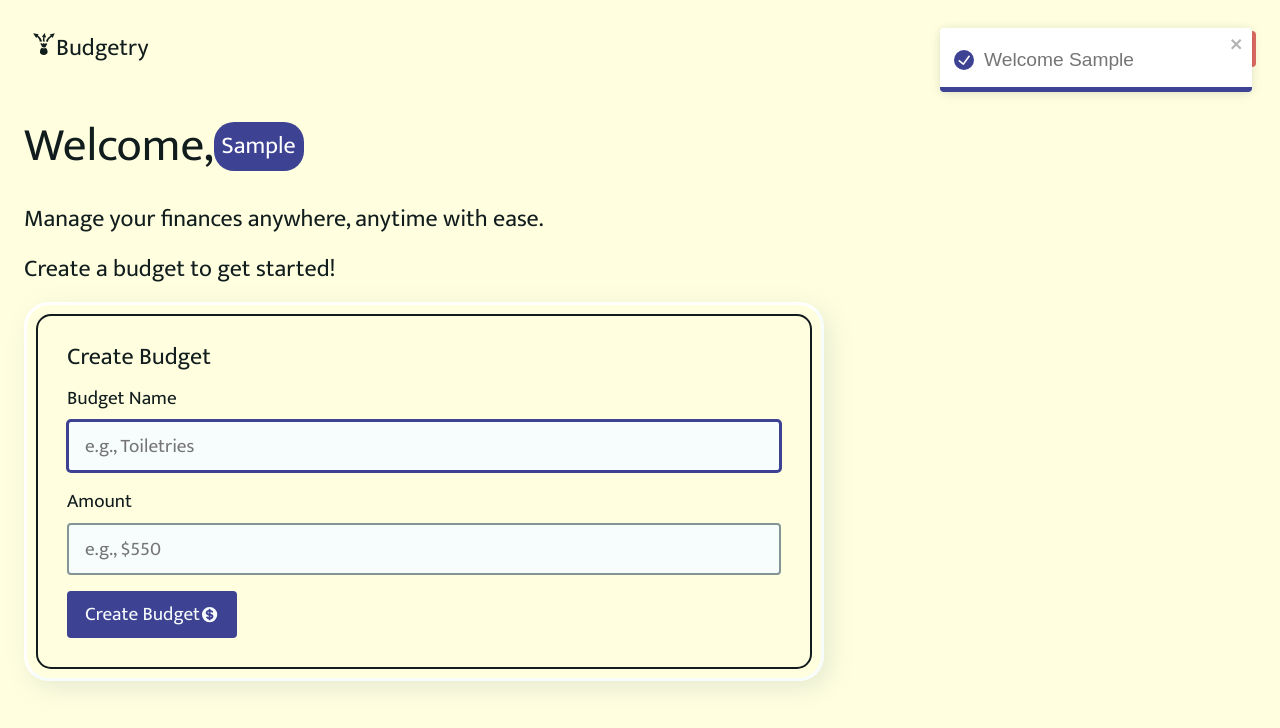
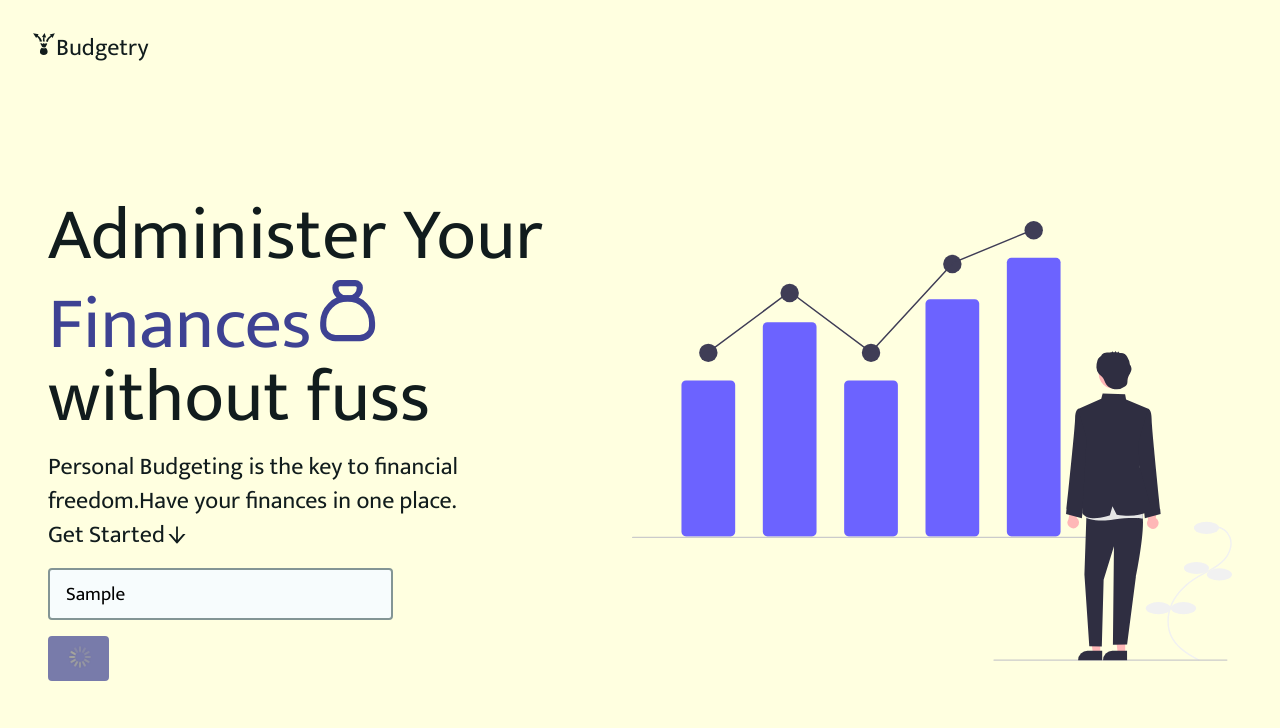
Before and after one commit to JustFelix-Dev/React-budgetApp, a React (Vite) app: page / in a window 1280 px wide. Both pictures are taken after typing "Sample" into the empty fields and a click on the button "Create Account". Shown: the top 728 px of the page. Built offline with nearby package versions, Linux system fonts and the light colour scheme.

Commit message:
Modified CSS

```diff
--- a/src/components/AddBudgetForm.jsx
+++ b/src/components/AddBudgetForm.jsx
@@ -30,7 +30,21 @@ const AddBudgetForm = () => {
                 <input type="hidden" name="_action" value={'createBudget'} />
                  <button type="submit" className="btn btn--dark" disabled={isSubmitting}>
                     {
-                        isSubmitting ? (<span>Submitting...</span>): ( <div style={{display:"flex",alignItems:"center"}}><span>Create Budget</span><HiCurrencyDollar/></div>)
+                        isSubmitting ? (
+                        <div class="loader">
+                        <div class="bar1"></div>
+                        <div class="bar2"></div>
+                        <div class="bar3"></div>
+                        <div class="bar4"></div>
+                        <div class="bar5"></div>
+                        <div class="bar6"></div>
+                        <div class="bar7"></div>
+                        <div class="bar8"></div>
+                        <div class="bar9"></div>
+                        <div class="bar10"></div>
+                        <div class="bar11"></div>
+                        <div class="bar12"></div>
+                    </div>): ( <div style={{display:"flex",alignItems:"center"}}><span>Create Budget</span><HiCurrencyDollar/></div>)
                     }
                  </button>
             </fetcher.Form>
--- a/src/components/Intro.jsx
+++ b/src/components/Intro.jsx
@@ -23,7 +23,20 @@ const Intro = () => {
                         <input type="hidden" name="_action" value={'newUser'}/>
                         <button type='submit' className="btn btn--dark" disabled={isSubmitting}>
                             {
-                           isSubmitting ? <span>Submitting...</span> : <div style={{display:"flex",alignItems:"center"}}>
+                           isSubmitting ? <div class="loader">
+                           <div class="bar1"></div>
+                           <div class="bar2"></div>
+                           <div class="bar3"></div>
+                           <div class="bar4"></div>
+                           <div class="bar5"></div>
+                           <div class="bar6"></div>
+                           <div class="bar7"></div>
+                           <div class="bar8"></div>
+                           <div class="bar9"></div>
+                           <div class="bar10"></div>
+                           <div class="bar11"></div>
+                           <div class="bar12"></div>
+                       </div> : <div style={{display:"flex",alignItems:"center"}}>
                              <span>Create Account</span><FaUserPlus/>
                            </div>
                         }
--- a/src/helpers.jsx
+++ b/src/helpers.jsx
@@ -1,5 +1,5 @@
 // intentional delay upon form submission
-  export const waait =()=> new Promise(res =>( setTimeout(res,Math.random() * 2000)))
+  export const waait =()=> new Promise(res =>( setTimeout(res,Math.random() * 3000)))
 
 // local Storage
 // fetch Data
--- a/src/index.css
+++ b/src/index.css
@@ -2,6 +2,7 @@
   margin: 0;
   padding: 0;
   box-sizing: border-box;
+  font-family: 'Mukta', sans-serif;
 }
 
 img {
@@ -30,7 +31,7 @@ svg {
   --text: 185 26% 9%;
   --muted: 183 8% 55%;
   --light: 180 14% 85%;
-  --warning: 4 66% 63%;
+  --warning: 360 83% 53%;
 
   /* utils */
   --space-xs: 8px;
@@ -286,9 +287,7 @@ p {
 :where(.btn--warning) {
   --backdrop: hsl(var(--warning));
   background-color: hsl(var(--warning));
-  border: 0;
-  /* border: 2px solid hsl(var(--warning)); */
-  /* --color: hsl(var(--warning)); */
+   border: 0;
 }
 
 :where(.btn--warning):is(:hover, :focus-visible) {
```
